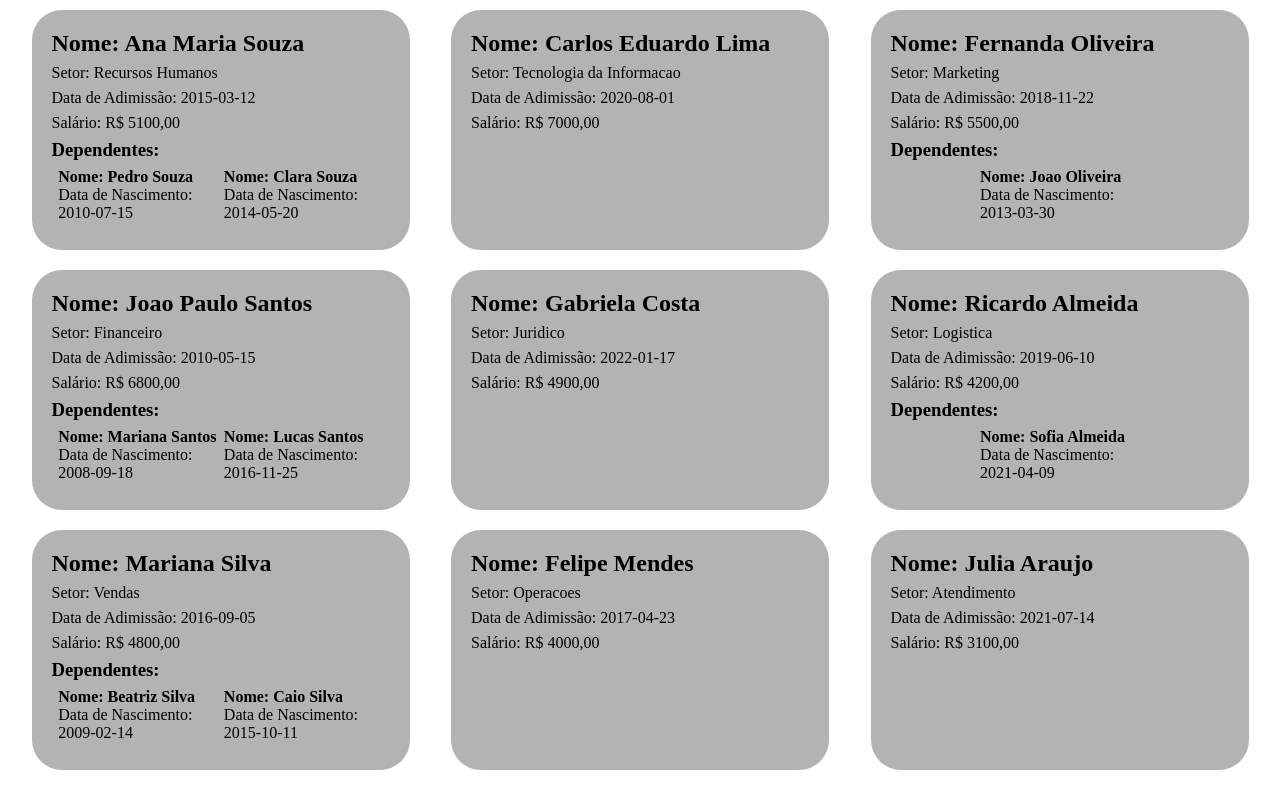
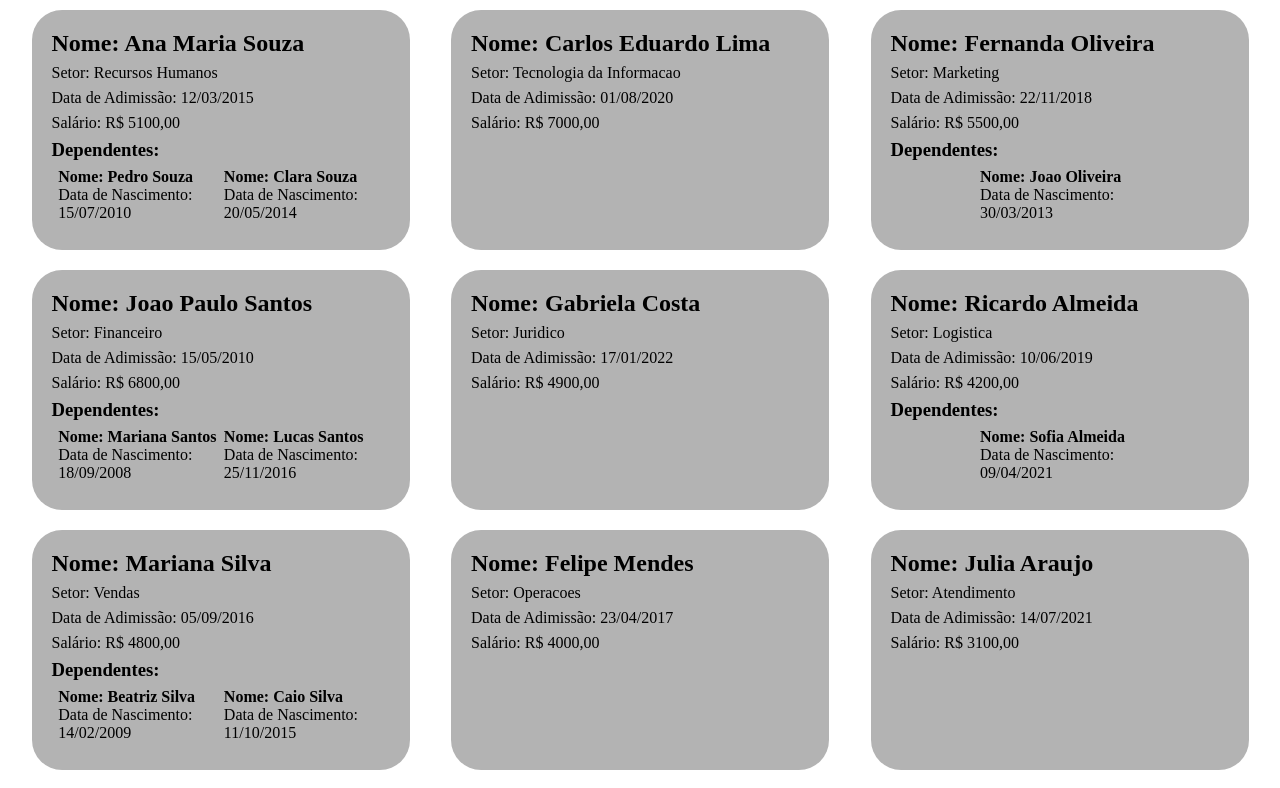
Before and after one commit to ufjf-dcc207/ufjf-dcc207-2024-3-a-atv05-VanessaTrajano, a React (Vite) app: page / in a window 1280 px wide. Shown: the top 788 px of the page. Built offline with nearby package versions, Linux system fonts and the light colour scheme.

Commit message:
Cria uma função que transforma a data pro formato certo

```diff
--- a/src/components/Dependente.tsx
+++ b/src/components/Dependente.tsx
@@ -1,11 +1,12 @@
 import './Dependente.css'
 import { DependenteProps } from '../types'
+import transformaFormatoData from '../transformaFormatoData'
 
 function Dependente({nome, data}: DependenteProps) {
   return (
     <div className='dependente-container'>
       <h4>Nome: {nome}</h4>
-      <p>Data de Nascimento: <br /> {data}</p>
+      <p>Data de Nascimento: <br /> {transformaFormatoData(data)}</p>
     </div>
   )
 }
--- a/src/components/Funcionario.tsx
+++ b/src/components/Funcionario.tsx
@@ -1,6 +1,7 @@
 import Dependente from "./Dependente";
 import "./Funcionario.css";
 import { FuncionarioProps, PropsCalculoSalario } from "../types";
+import transformaFormatoData from "../transformaFormatoData";
 
 function Funcionario({
   nome,
@@ -24,7 +25,7 @@ function Funcionario({
     <div className="funcionario-container">
       <h2>Nome: {nome}</h2>
       <p>Setor: {setor}</p>
-      <p>Data de Adimissão: {data}</p>
+      <p>Data de Adimissão: {transformaFormatoData(data)}</p>
       <p>Salário: R$ {calculaSalario({ salarioBase, dependentes })},00</p>
       {dependentes.length > 0 ? (
         <>
--- /dev/null
+++ b/src/transformaFormatoData.ts
@@ -0,0 +1,6 @@
+const transformaFormatoData = (data: string) => {
+  const [ano, mes, dia] = data.split("-");
+  return `${dia}/${mes}/${ano}`;
+};
+
+export default transformaFormatoData;
```
